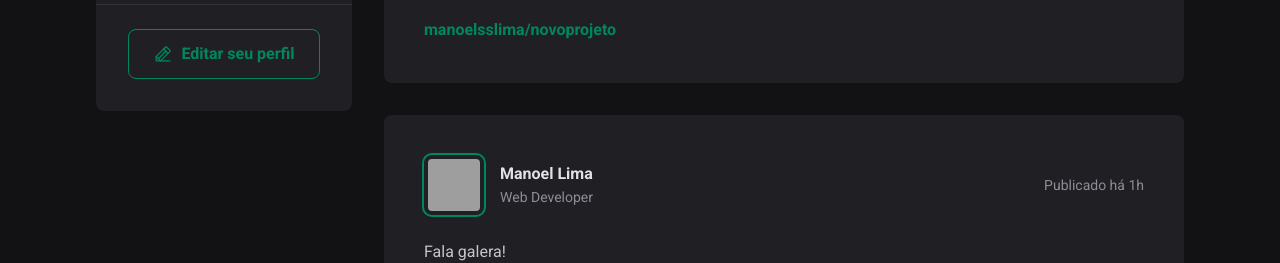
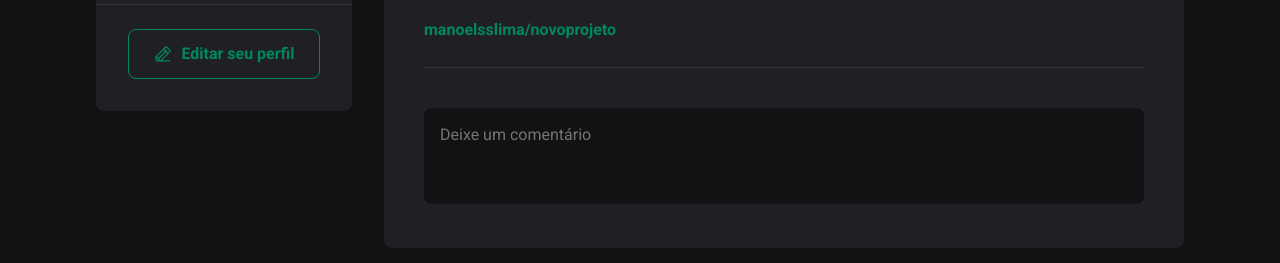
Before and after one commit to manoelsslima/01-fundamentos-reactjs, a React (Vite) app: page / in a window 1280 px wide. Shown: the part 222-485 px from the top of the page. Built offline with nearby package versions, Linux system fonts and the light colour scheme; grey boxes are pictures that could not be loaded.

Commit message:
Comment section

```diff
--- a/src/components/Post.jsx
+++ b/src/components/Post.jsx
@@ -20,6 +20,15 @@
                 <p>Acabei de subir mais um projeto pro meu portfólio.</p>
                 <p><a href="#">manoelsslima/novoprojeto</a></p>
             </div>
+
+            <form className={styles.commentForm}>
+                <textarea
+                    placeholder="Deixe um comentário"
+                />
+                <footer>
+                    <button type="submit">Publicar</button>
+                </footer>
+            </form>
         </article>
     )
 }
--- a/src/components/Post.module.css
+++ b/src/components/Post.module.css
@@ -71,3 +71,55 @@
     color: var(--gray-400);
     line-height: 1.6;
 }
+
+.commentForm {
+    width: 100%;
+    margin-top: 1.5rem;
+    padding-top: 1.5rem;
+    border-top: 1px solid var(--gray-600);
+}
+
+.commentForm > strong {
+    line-height: 1.6;
+    color: var(--gray-100);
+}
+
+.commentForm textarea {
+    width: 100%;
+    background: var(--gray-900);
+    border: 0;
+    resize: none;
+    height: 6rem;
+    padding: 1rem;
+    border-radius: 8px;
+    color: var(--gray-100);
+    line-height: 1.4;
+    margin-top: 1rem;
+}
+
+.commentForm footer {
+    visibility: hidden;
+    max-height: 0;
+}
+
+/* se houver foco em qualquer elemento dentro do commentForm, aplica um estilo no elemento */
+.commentForm:focus-within footer {
+    visibility: visible;
+    max-height: none;
+}
+
+.commentForm button[type=submit] {
+    padding: 1rem 1.5rem;
+    margin-top: 1rem;
+    border-radius: 8px;
+    border: 0;
+    background: var(--green-500);
+    color: var(--white);
+    font-weight: bold;
+    cursor: pointer;
+}
+
+.commentForm button[type=submit]:hover {
+    background: var(--green-300);
+    transition: background-color 0.1s;
+}
--- a/src/global.css
+++ b/src/global.css
@@ -10,6 +10,12 @@
 
     --green-300: #00B37E;
     --green-500: #00875F;
+}
+
+/* retira a marcação de foco de todos os elementos */
+:focus {
+    outline: transparent;
+    box-shadow: 0 0 0 2px var(--green-500);
 }
 
 * {
```
